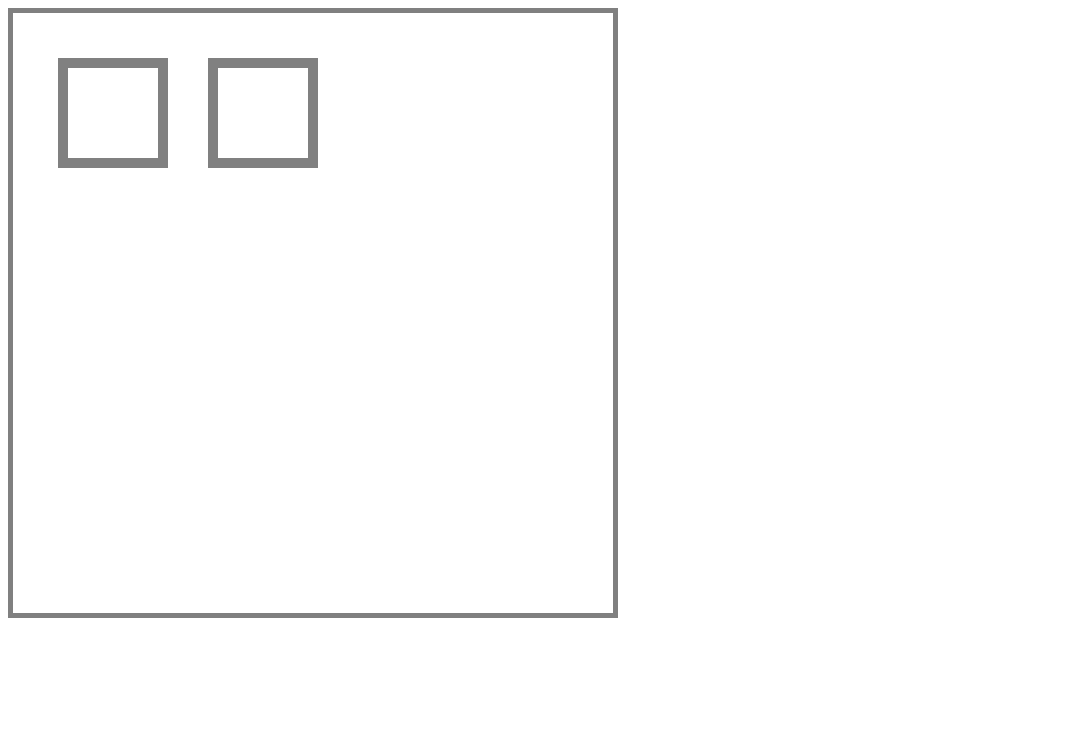
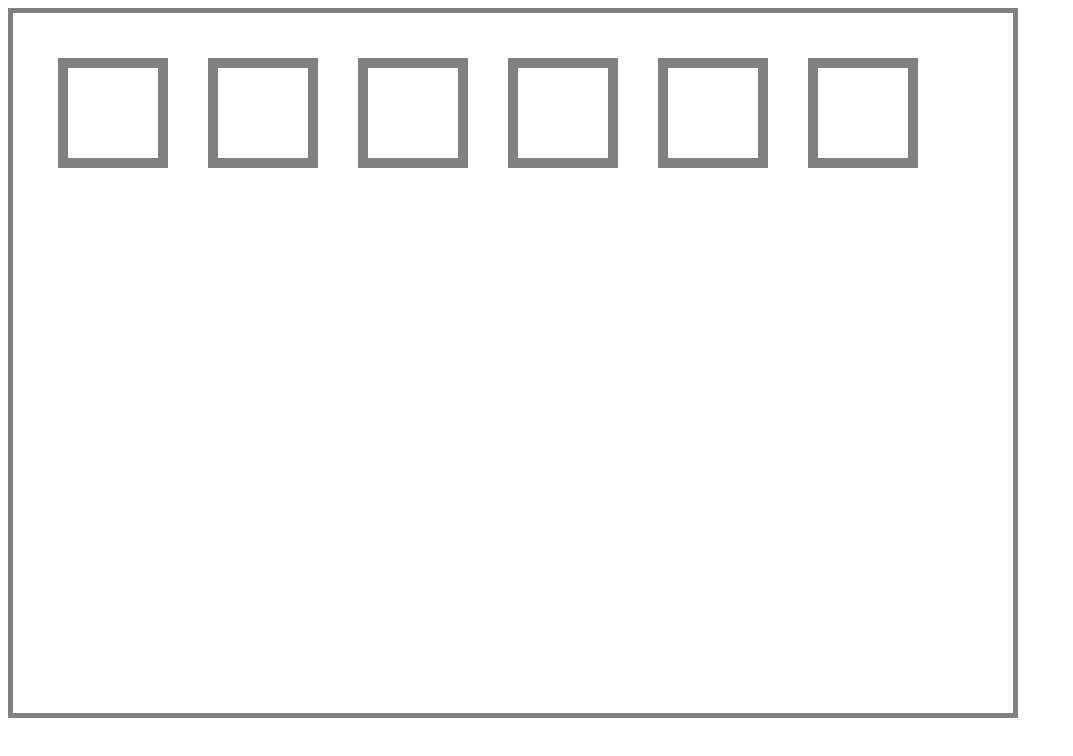
Before and after one commit to jayllybeans/memory-card-game, a plain HTML site: page index.html in a window 1280 px wide. Shown: the whole page, without its empty margins (0-1073 px from the left). Drawn offline with Linux system fonts and the light colour scheme.

Commit message:
Sprint 3 done

```diff
--- a/code.js
+++ b/code.js
@@ -5,16 +5,33 @@ let canvas = document.getElementById("myCanvas");
 let pencil = canvas.getContext("2d"); // This gives you the drawing context, like a pencil
 let toolbox = new Toolbox();
 
-let color1 = toolbox.getRandomColor();
-let card1a = new Card(canvas, pencil, 50, 50, color1);
-let card1b = new Card(canvas, pencil, 200, 50, color1);
+let colorOptions = [];
 
+for (let i = 0; i < 3; i++){
+        colorOptions.push(toolbox.getRandomColor());
+    }
+for (let i = 0; i < 3; i++){
+        colorOptions.push(colorOptions[i])
+    }
+colorOptions = toolbox.shuffleArray(colorOptions);
+
+let cards = [];
+let spacing = 50;
+
+for(let i = 0; i < 6; i++){
+    let selectedColor = Math.floor(Math.random() * colorOptions.length);
+    colorOptions.splice(selectedColor, 1);
+    cards.push(new Card (canvas, pencil, spacing, 50, selectedColor));
+    spacing += 150;
+}
 
 
 function gameLoop() {
     pencil.clearRect(0,0, canvas.width, canvas.height);
-    card1a.draw();
-    card1b.draw();
+
+    for(let i = 0; i < cards.length; i++){
+        cards[i].draw();
+    }
 }
 
 setInterval(gameLoop, 50);
--- a/index.html
+++ b/index.html
@@ -4,7 +4,7 @@
 
 </head>
 <body>
-    <canvas id ="myCanvas" height="600" width = "600"></canvas>
+    <canvas id ="myCanvas" height="700" width = "1000"></canvas>
     <script type = "module" src ="code.js"></script>
     <script type = "module" src ="toolbox.js"></script>
     <script type = "module" src ="card.js"></script>
--- a/toolbox.js
+++ b/toolbox.js
@@ -21,12 +21,14 @@ shuffleArray (array){
 }
 
 //get random color
-getRandomColor(){
-    let red = Math.floor(Math.random() * 256);
-    let green = Math.floor(Math.random() * 256);
-    let blue = Math.floor(Math.random() * 256);
-    return "rgb(" + red + ", " + green + ", " + blue + ")";
-}
+getRandomColor() {
+        let characters = ["0", "1", "2", "3", "4", "5", "6", "7", "8", "9", "a", "b", "c", "d", "e", "f"];
+        let color = "#";
+        for(let i = 0; i < 6; i++) {
+            color += this.getRandomItem(characters);
+        }
+        return color;
+    }
 
 isWithinRect(pointX, pointY, rectX, rectY, rectW, rectH) {
         if(pointX > rectX + rectW) {
```
